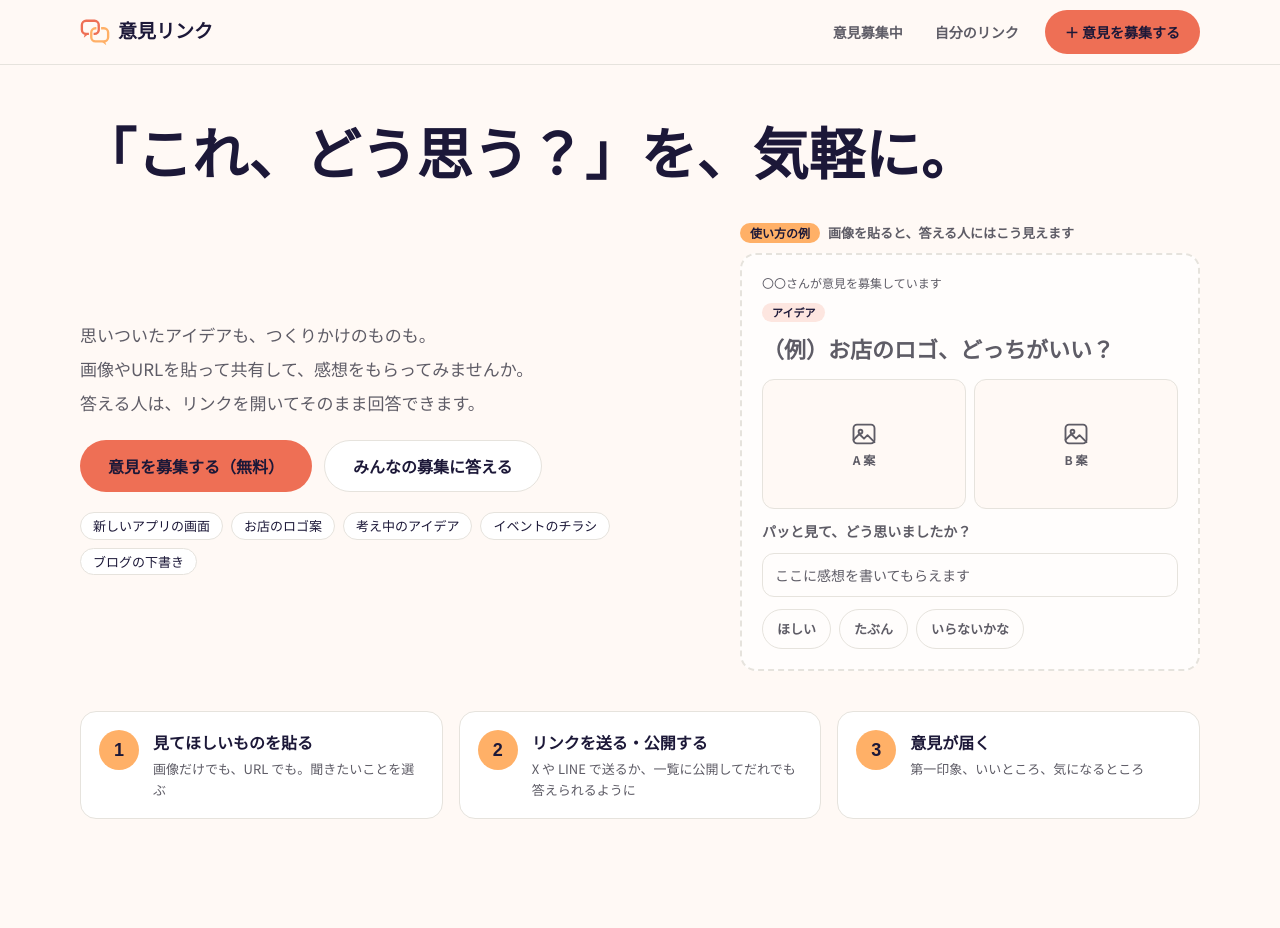
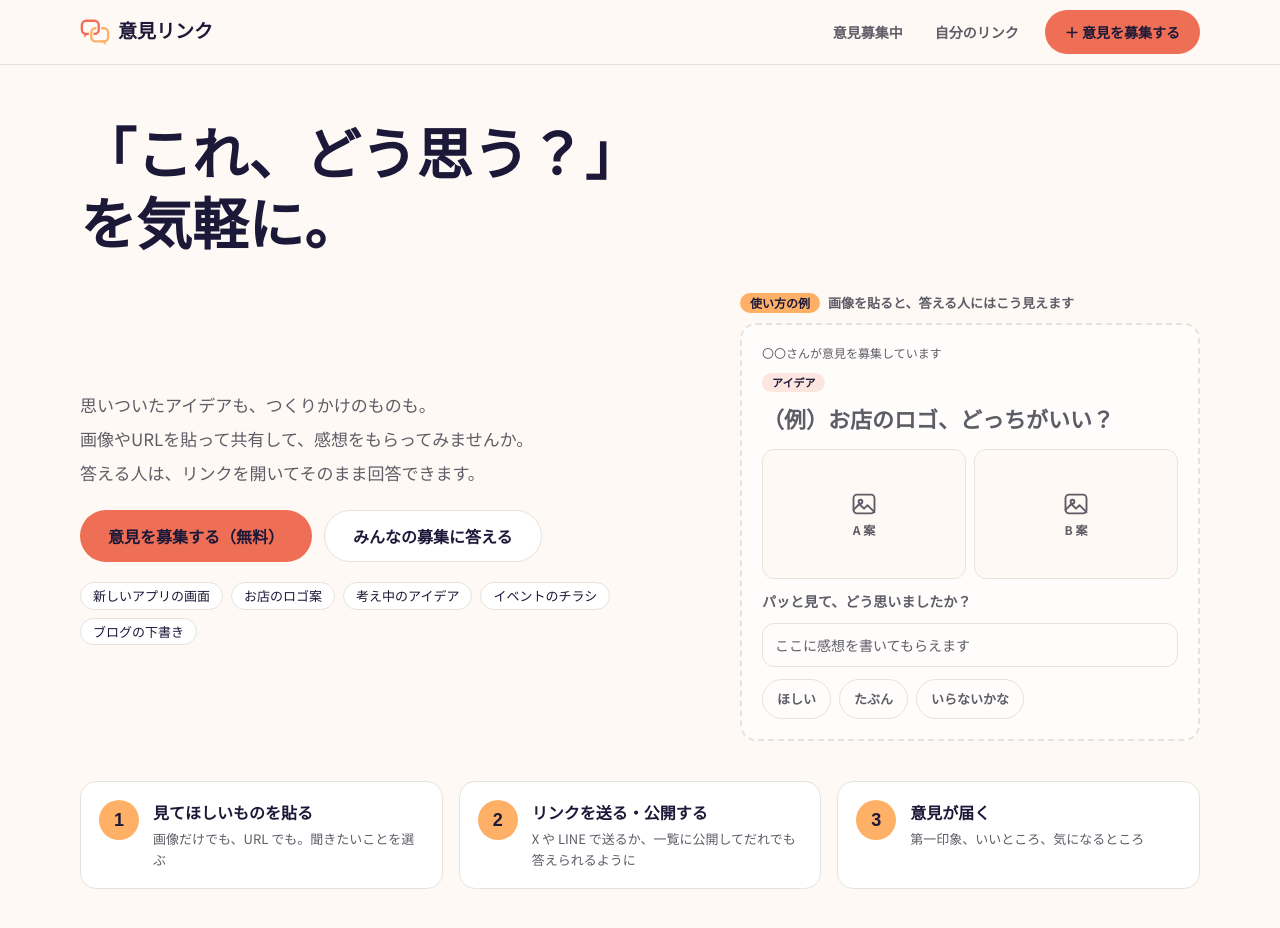
Before and after one commit to sho-otokuni/ikenlink, a Next.js app: page / in a window 1280 px wide. Shown: the top 928 px of the page. Before the commit the page ends 883 px from the top, so only its background shows below. Built offline with nearby package versions, Linux system fonts and the light colour scheme; no server answers; a web font is replaced by a local one.

Commit message:
トップの見出しを「「これ、どう思う？」／を気軽に。」の2行に
Co-Authored-By: Claude Opus 5.5 <noreply@anthropic.com>

```diff
--- a/src/app/page.tsx
+++ b/src/app/page.tsx
@@ -17,12 +17,12 @@ export default function Home() {
     <>
       <Header />
       <main className={`${PAGE_WIDTH} flex flex-1 flex-col gap-[18px] px-3 pb-16 pt-4 lg:gap-10 lg:px-0 lg:pt-14`}>
-        {/* 見出しは、パソコンでは横いっぱいに1行で、スマホでは2行で出す */}
+        {/* 見出しは、パソコンでもスマホでも「「これ、どう思う？」」と「を気軽に。」の2行。パソコンでは横いっぱいを使う */}
         <div className="flex flex-col gap-3 lg:grid lg:grid-cols-[1fr_460px] lg:items-center lg:gap-x-14 lg:gap-y-8">
-          <h1 className="font-round text-[28px] font-bold leading-snug lg:col-span-2 lg:whitespace-nowrap lg:text-[56px] lg:leading-tight">
-            「これ、どう思う？」を、
-            <br className="lg:hidden" />
-            気軽に。
+          <h1 className="font-round text-[28px] font-bold leading-snug lg:col-span-2 lg:text-[56px] lg:leading-tight">
+            「これ、どう思う？」
+            <br />
+            を気軽に。
           </h1>
           <section className="flex flex-col gap-3 lg:gap-5">
             <p className="text-sm leading-relaxed text-muted lg:text-[17px] lg:leading-loose">
```
